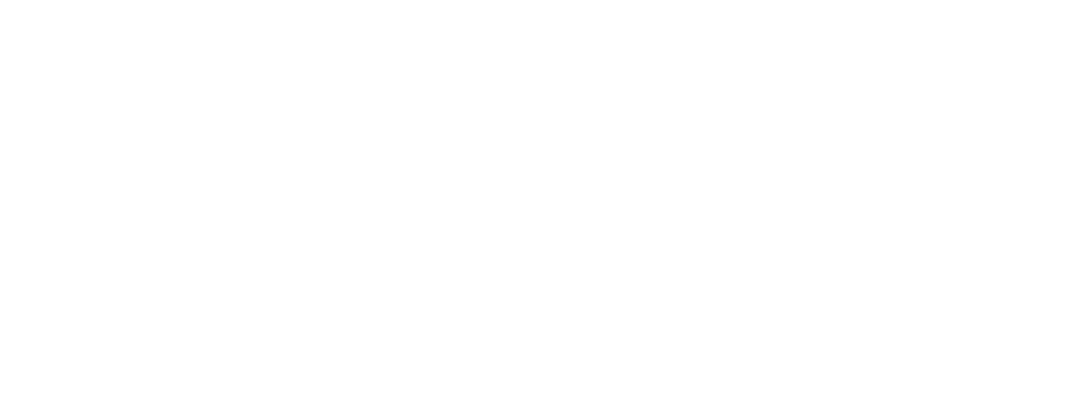
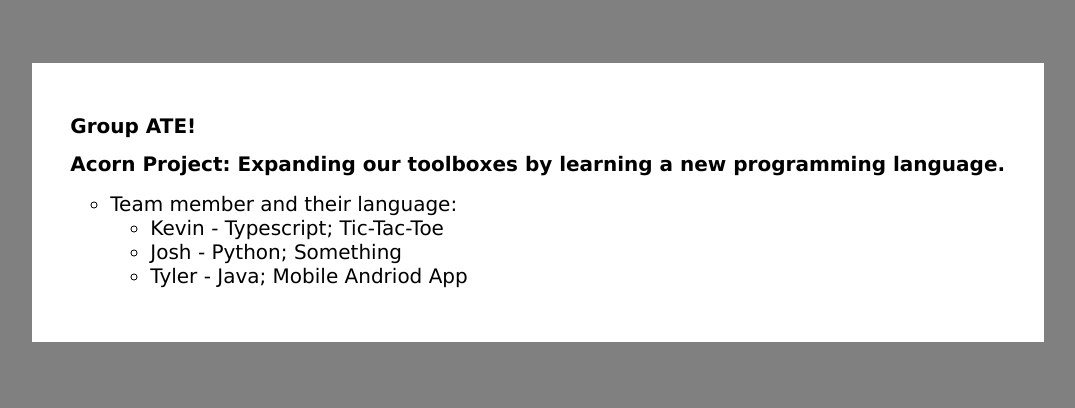
Before and after one commit to TheAllred/groupATE, a plain HTML site: page project4.html in a window 1280 px wide. Shown: the whole page, without its empty margins (102-1177 px from the left). Drawn offline with Linux system fonts and the light colour scheme.

Commit message:
Project 4 sound thinkers

```diff
--- a/project4.html
+++ b/project4.html
@@ -1,2 +1,41 @@
 <!-- Expanding our toolboxes by learning a new programming
 language. -->
+
+<!DOCTYPE html>
+<html>
+    <head>
+        <style>
+            li, h1 {
+                text-align: left;
+                font-family: verdana;
+                font-size: 20px;
+                list-style-type:circle;
+            }
+            body {
+                background-color: gray;
+            }
+            .box {
+                background-color: white;
+                padding: 3%;
+                margin: 5% 10%;
+            }
+        </style>
+    </head>
+    <body>
+        <div class="box">
+            <h1>Group ATE!</h1>
+            <h1>Acorn Project: Expanding our toolboxes by learning a new programming
+                language. </h1>
+            <ul>
+                <li>
+                    Team member and their language:
+                    <ul>
+                        <li>Kevin - Typescript; Tic-Tac-Toe </li>
+                        <li>Josh - Python; Something</li>
+                        <li>Tyler - Java; Mobile Andriod App</li>
+                    </ul>
+                </li>
+            </ul>
+        </div>
+    </body>
+</html>
```
